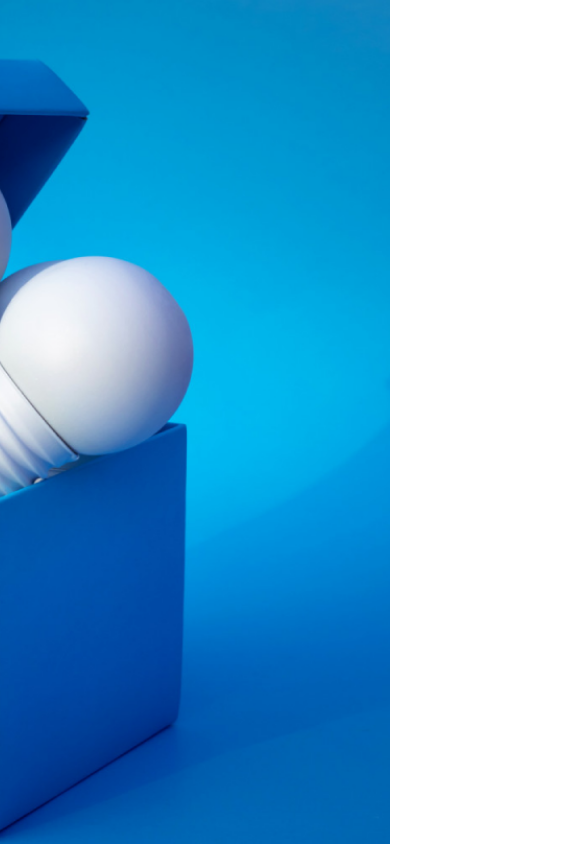
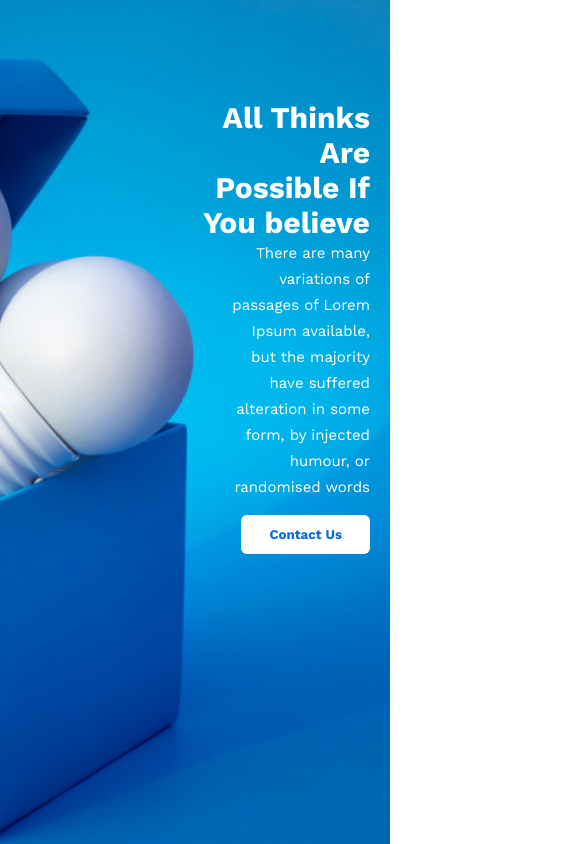
Before and after one commit to hridoybabu100/new-year-new-me, a plain HTML site: page first -project/index.html in a window 390 px wide. Shown: the top 844 px of the page, 585 px wide, since content can reach past the window. Drawn offline with nearby package versions, Linux system fonts and the light colour scheme.

Commit message:
new added

```diff
--- a/first -project/first.css
+++ b/first -project/first.css
@@ -49,3 +49,44 @@
     background: #96ab2b;
     color: #ffffff;
 }
+
+
+
+
+/* responsive  */
+@media screen and (max-width:1200px) {
+    .hero-contant {
+             text-align: right;
+             padding: 100px 50px ;
+    }
+    .hero-contant h1 {
+        font-size: 40px;
+         margin: 0px 0 0 400px;
+    }
+    .hero-contant p  {
+         margin: 0px 0 0 450px;
+    }
+}
+@media screen and (max-width:1024px) {
+     .hero-contant h1 {
+        font-size: 30px;
+         margin: 0px 0 0 250px;
+    }
+    .hero-contant p  {
+         margin: 0px 0 0 350px;
+    }
+}
+@media screen and (max-width:690px) {
+    .hero-contant {
+        /* padding: 250px 200px ;  */
+        padding-right: 20px;
+    }
+        .hero-contant h1 {
+        font-size: 30px;
+         margin: 0px 0 0 150px;
+    }
+    .hero-contant p  {
+         margin: 0px 0 0 180px;
+         font-size: 15px;
+    }
+}
```
